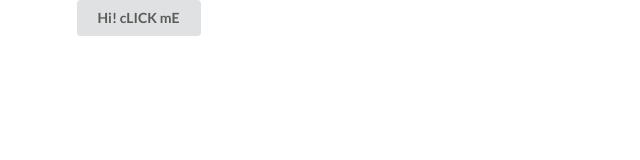
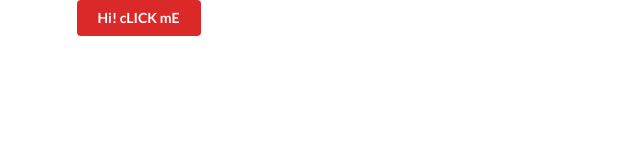
Before and after one commit to JericMagaway/Semantic, a plain HTML site: page Index.html in a window 1280 px wide. Shown: the whole page, without its empty margins (0-640 px from the left). Drawn offline with nearby package versions, Linux system fonts and the light colour scheme.

Commit message:
button color

```diff
--- a/Index.html
+++ b/Index.html
@@ -5,7 +5,7 @@
 </head>
 <bod>
 <div class="ui container">
-    <button class="ui button">Hi! cLICK mE</button>
+    <button class="ui red button">Hi! cLICK mE</button>
 
     </div>
 </bod>
```
